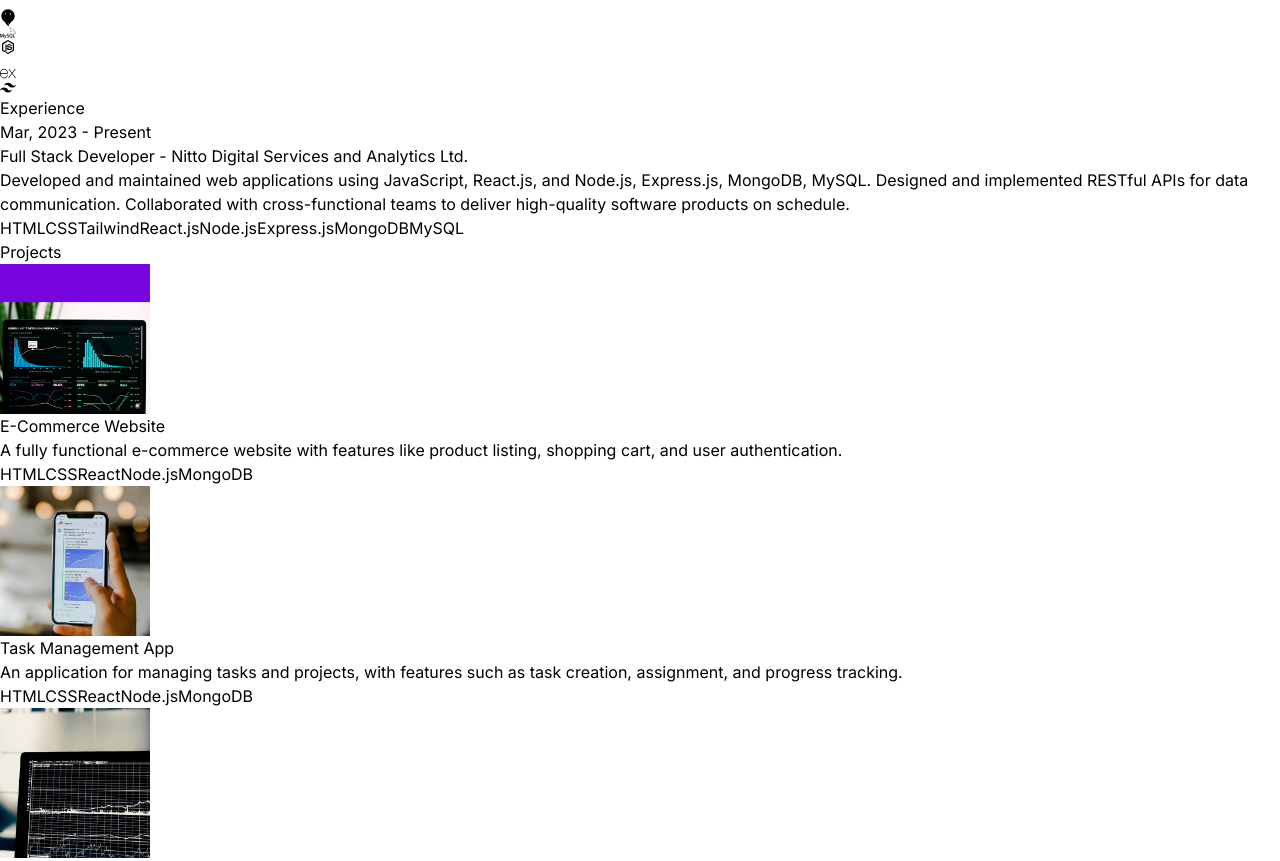
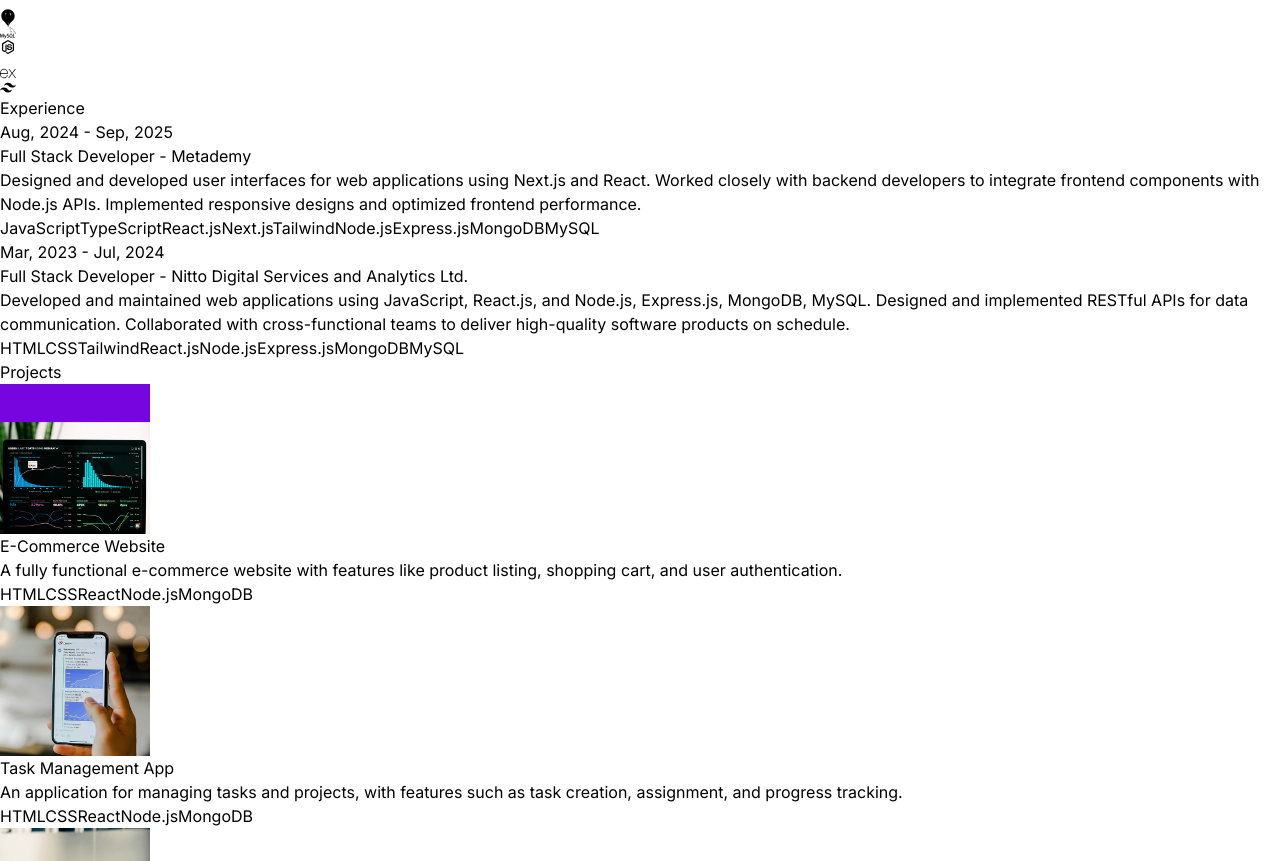
Before and after one commit to mdakashsheikh/myPortfolio, a React (Vite) app: page / in a window 1280 px wide. Shown: the part 2880-3741 px from the top of the page. Built offline with nearby package versions, Linux system fonts and the light colour scheme.

Commit message:
added experience and link

```diff
--- a/src/components/Hero.jsx
+++ b/src/components/Hero.jsx
@@ -45,7 +45,7 @@ const Hero = () => {
                     </div>
 
                     <a
-                        href="https://drive.google.com/file/d/1VE4b2lmo2JVyAgMyRkwAbp5gu8LMWMFz/view?usp=sharing"
+                        href="https://drive.google.com/file/d/1gi_XD8qux7FU0YP88acf3oSfKh7To9pi/view?usp=sharing"
                         target="_blank"
                     >
                         <motion.button
--- a/src/constants/index.js
+++ b/src/constants/index.js
@@ -15,15 +15,15 @@ export const EXPERIENCES = [
   //   description: `Led a team in developing and maintaining web applications using JavaScript, React.js, and Node.js. Implemented RESTful APIs and integrated with MongoDB databases. Collaborated with stakeholders to define project requirements and timelines.`,
   //   technologies: ["Javascript", "React.js", "Next.js", "mongoDB"],
   // },
-  // {
-  //   year: "2022 - 2023",
-  //   role: "Frontend Developer",
-  //   company: "Adobe",
-  //   description: `Designed and developed user interfaces for web applications using Next.js and React. Worked closely with backend developers to integrate frontend components with Node.js APIs. Implemented responsive designs and optimized frontend performance.`,
-  //   technologies: ["HTML", "CSS", "Vue.js", "mySQL"],
-  // },
   {
-    year: "Mar, 2023 - Present",
+    year: "Aug, 2024 - Sep, 2025",
+    role: "Full Stack Developer",
+    company: "Metademy",
+    description: `Designed and developed user interfaces for web applications using Next.js and React. Worked closely with backend developers to integrate frontend components with Node.js APIs. Implemented responsive designs and optimized frontend performance.`,
+    technologies: ["JavaScript", "TypeScript", "React.js", "Next.js", "Tailwind", "Node.js", "Express.js", "MongoDB", "MySQL"],
+  },
+  {
+    year: "Mar, 2023 - Jul, 2024",
     role: "Full Stack Developer",
     company: "Nitto Digital Services and Analytics Ltd.",
     description: `Developed and maintained web applications using JavaScript, React.js, and Node.js, Express.js, MongoDB, MySQL. Designed and implemented RESTful APIs for data communication. Collaborated with cross-functional teams to deliver high-quality software products on schedule.`,
```
